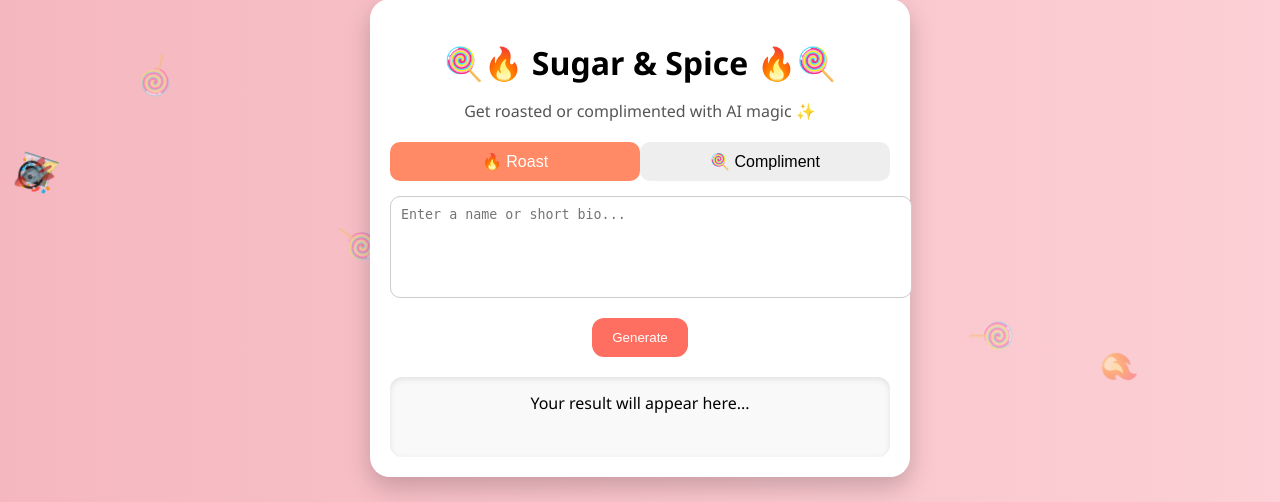
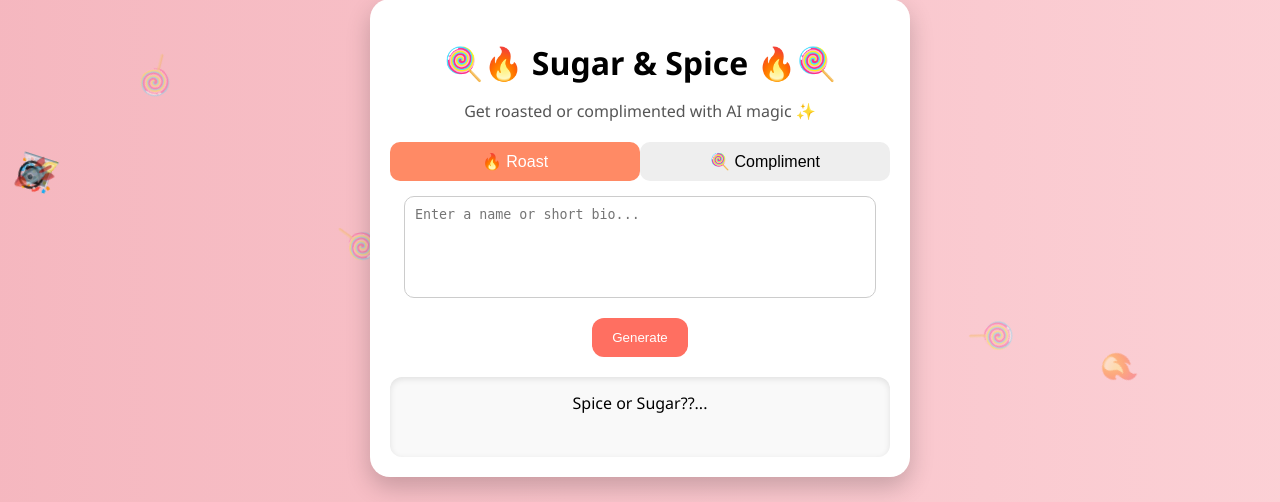
Before and after one commit to tulu-g559/Sugar-Spice, a Flask app: page / in a window 1280 px wide. Shown: the part 162-664 px from the top of the page. Run offline with Flask 3, Linux system fonts and the light colour scheme.

Commit message:
Final push

```diff
--- a/static/style.css
+++ b/static/style.css
@@ -95,7 +95,7 @@ h1 {
 }
 
 textarea {
-  width: 100%;
+  width: 90%;
   height: 80px;
   padding: 10px;
   border-radius: 10px;
--- a/templates/index.html
+++ b/templates/index.html
@@ -39,7 +39,7 @@
     <textarea id="userInput" placeholder="Enter a name or short bio..."></textarea>
     <button id="generateBtn">Generate</button>
 
-    <div id="output" class="card">Your result will appear here...</div>
+    <div id="output" class="card">Spice or Sugar??...</div>
   </div>
 
   <script>
@@ -49,7 +49,7 @@
     const output = document.getElementById("output");
     const userInput = document.getElementById("userInput");
 
-    let mode = "roast"; // default
+    let mode = "roast";
 
     roastTab.onclick = () => {
       mode = "roast";
```
